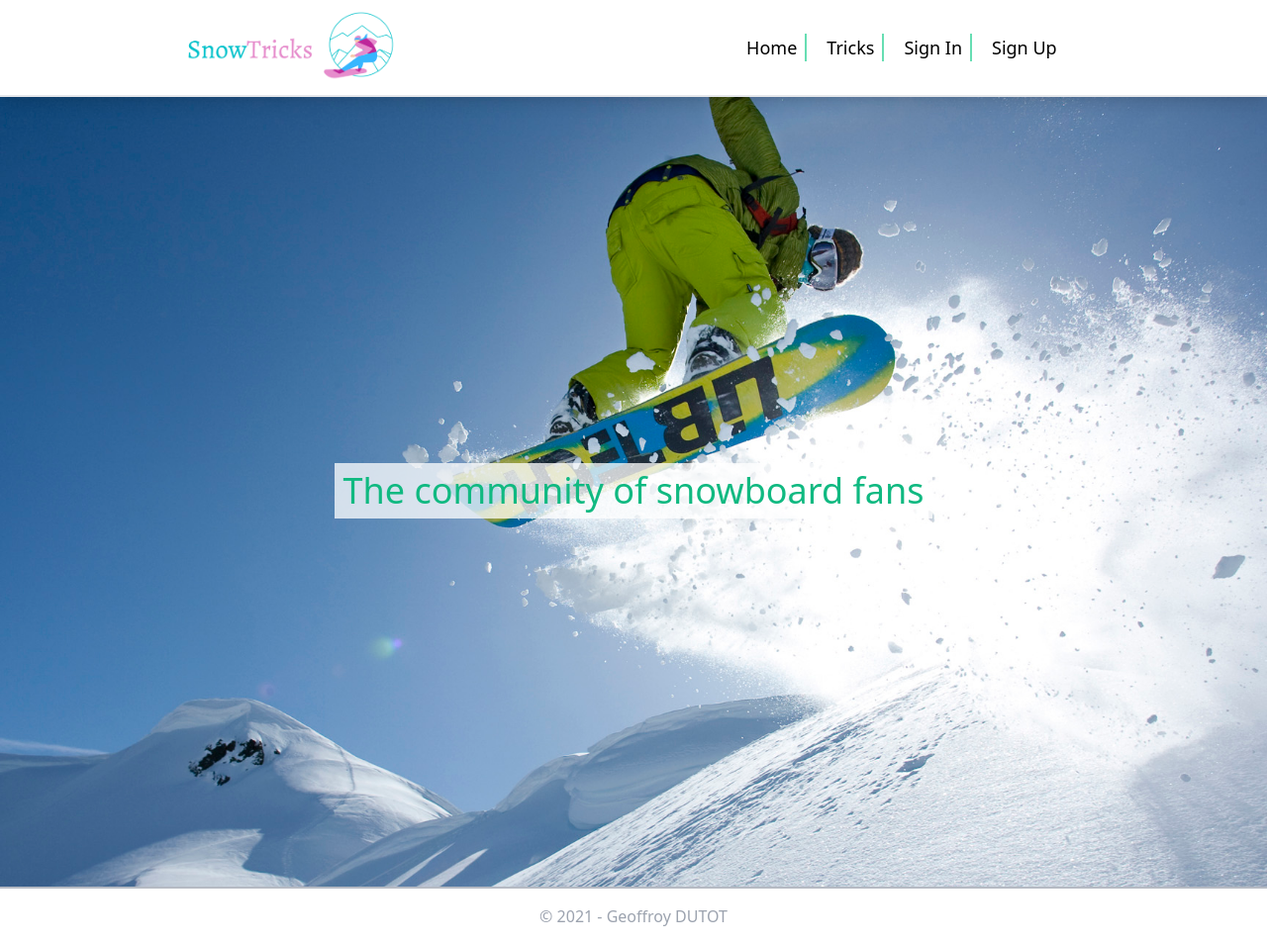
After one commit to GeoffroyDutot/SnowTricks-OC-P6, a Symfony app: template templates/home/home.html.twig in a window 1280 px wide. The commit adds this page. Shown: the whole page at 99% size. Run offline with Twig, Linux system fonts and the light colour scheme; the template is opened without the code that fills it, so the values that code supplies are empty; some libraries are stand-ins or nearby versions.

Commit message:
homepage with img background section

```diff
--- /dev/null
+++ b/public/css/style.css
@@ -0,0 +1,3 @@
+#home-background {
+    background-image: url("../img/home/snowboard-background.jpg");
+}
--- a/templates/base.html.twig
+++ b/templates/base.html.twig
@@ -4,13 +4,16 @@
         <meta charset="UTF-8">
         <meta name="viewport" content="width=device-width, initial-scale=1.0">
         <title>{% block title %}{% endblock %}</title>
+        <!-- Tailwindcss -->
         <link href="https://unpkg.com/tailwindcss@^2/dist/tailwind.min.css" rel="stylesheet">
+        <!-- Stylesheet -->
+        <link rel="stylesheet" type="text/css" href="{{ asset('css/style.css') }}">
         {% block stylesheets %}{% endblock %}
     </head>
     <body>
         <div class="flex flex-col h-screen justify-between">
             {% include 'include/header.html.twig' %}
-            <main>
+            <main class="md:mt-24">
                 {% block body %}{% endblock %}
             </main>
             {% include 'include/footer.html.twig' %}
--- /dev/null
+++ b/templates/home/home.html.twig
@@ -0,0 +1,13 @@
+{% extends 'base.html.twig' %}
+
+{% block title %}Snowtricks{% endblock %}
+
+{% block body %}
+<div id="home-background" class="h-screen bg-fixed bg-top bg-no-repeat bg-cover">
+    <div class="flex h-screen justify-center items-center">
+        <div class="text-center bg-white bg-opacity-75 p-2">
+            <h1 class="text-green-500 text-4xl">The community of snowboard fans</h1>
+        </div>
+    </div>
+</div>
+{% endblock %}
```
Also changed, not shown: src/Controller/HomeController.php (added, +20 -0 lines), public/img/home/snowboard-background.jpg (added).
